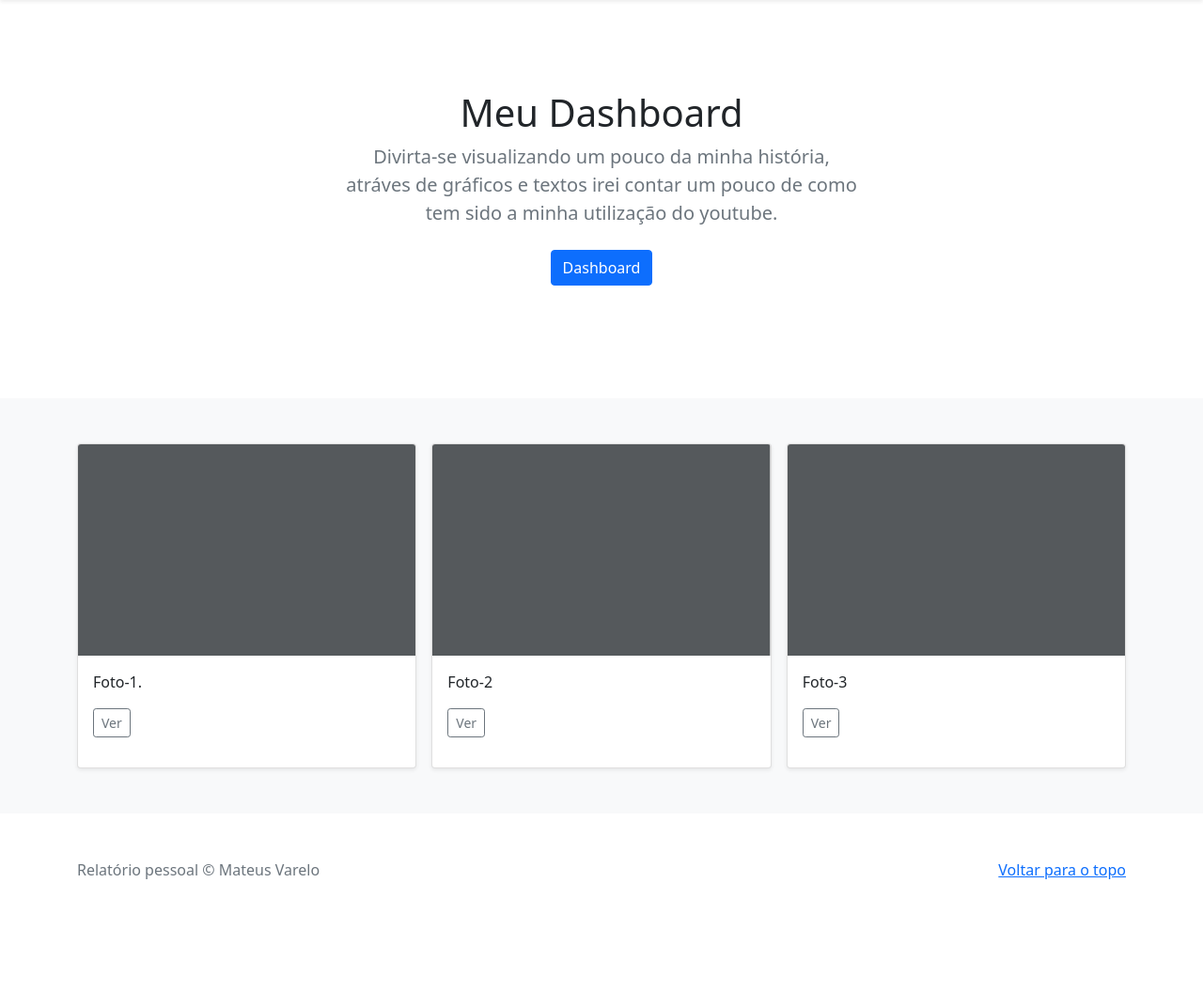
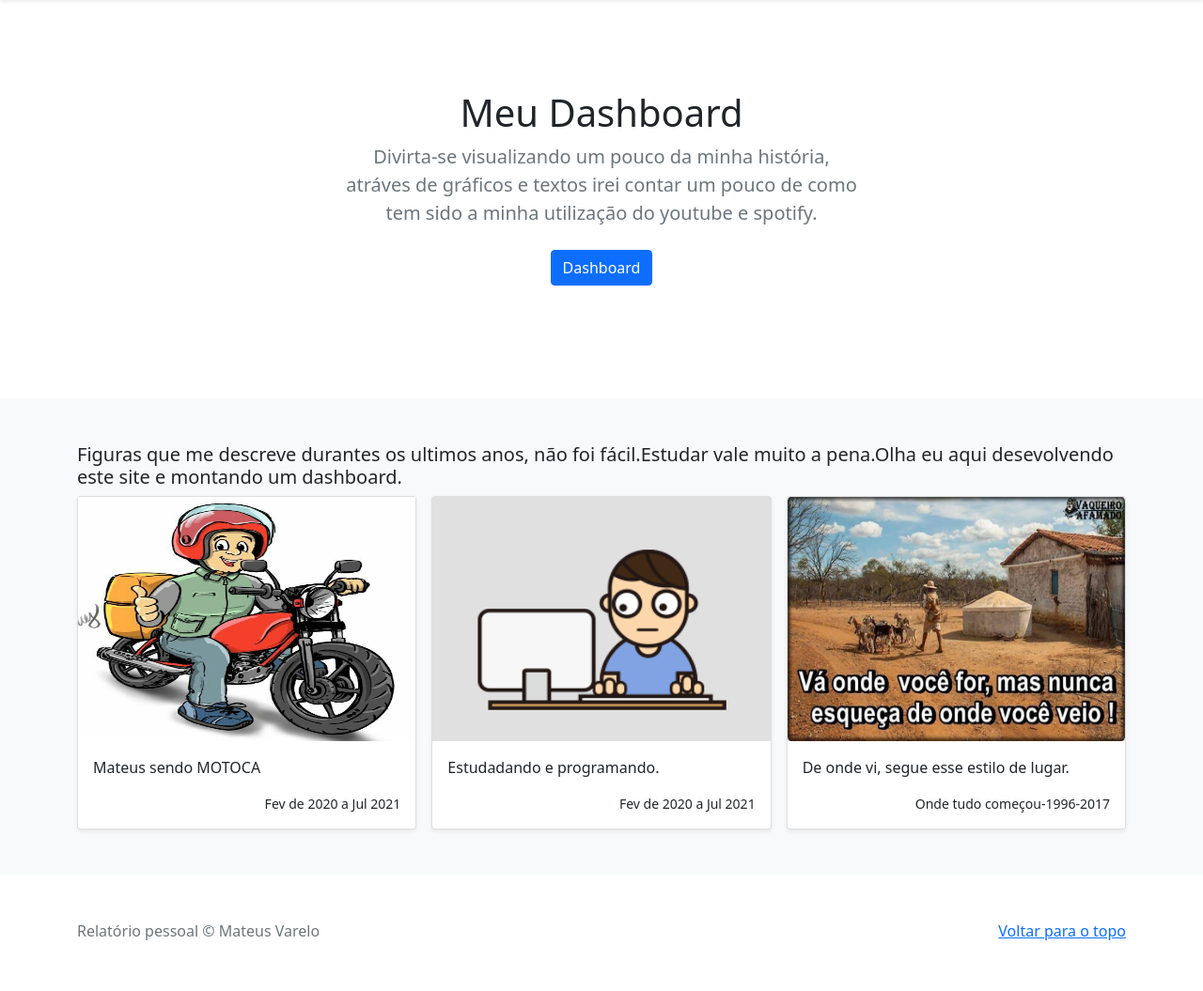
Before and after one commit to mateusvarelo/viz_web, a Flask app: page / in a window 1280 px wide. Shown: the part 56-1111 px from the top of the page at 94% size. Before the commit the page ends 992 px from the top, so only its background shows below. Run offline with Flask 3, Linux system fonts and the light colour scheme; some libraries are stand-ins or nearby versions.

Commit message:
Alterando fotos iniciais

```diff
--- a/app/controllers/routes.py
+++ b/app/controllers/routes.py
@@ -4,8 +4,6 @@ from flask import current_app as app
 
 
 @app.route("/", methods = ['GET'])
-
-
 def home():
     return render_template('home.html')
 
--- a/app/models/dashboard.py
+++ b/app/models/dashboard.py
@@ -25,10 +25,10 @@ def init_dashboard(server):
 
     dash_app.layout = html.Div(id='dash-container',
                                children=[
-    html.H1(children='Hello Dash'),
+    html.H1(children='DASHBOARD-MATEUS'),
 
     html.Div(children='''
-        Dash: A web application framework for Python.
+        Dash: Confira dados do Mateus em 4 gráficos sobre youtube e spotify .
     '''),
 
     dcc.Graph(
--- a/app/templates/home.html
+++ b/app/templates/home.html
@@ -85,72 +85,68 @@ filename = "css/bootstrap.min.css") }}" rel="stylesheet" integrity="sha384-KyZXE
     <div class="row py-lg-5">
       <div class="col-lg-6 col-md-8 mx-auto">
         <h1 class="fw-light">Meu Dashboard</h1>
-        <p class="lead text-muted">Divirta-se visualizando um pouco da minha história, atráves de gráficos e textos irei contar um pouco de como tem sido a minha utilização do youtube.</p>
+        <p class="lead text-muted">Divirta-se visualizando um pouco da minha história, atráves de gráficos e textos irei contar um pouco de como tem sido a minha utilização do youtube e spotify.</p>
         <p>
           <a href="{{url_for('/dashboard/')}}" class="btn btn-primary my-2">Dashboard</a>
         </p>
       </div>
     </div>
   </section>
-
   <div class="album py-5 bg-light">
     <div class="container">
-
+      <h5>  Figuras que me descreve durantes os ultimos anos, não foi fácil.Estudar vale muito a pena.Olha eu aqui desevolvendo este site e montando um dashboard.</h5>
       <div class="row row-cols-1 row-cols-sm-2 row-cols-md-3 g-3">
         <div class="col">
           <div class="card shadow-sm">
-            <svg class="bd-placeholder-img card-img-top" width="100%" height="225" xmlns="http://www.w3.org/2000/svg" role="img" aria-label="Placeholder: Thumbnail" preserveAspectRatio="xMidYMid slice" focusable="false"><title>Foto-1</title><rect width="100%" height="100%" fill="#55595c"/></svg>
-
+          <img  src="../static/img/motoca.jpg"   width="100%" height="260" >
             <div class="card-body">
-              <p class="card-text">Foto-1.</p>
+              <p class="card-text">Mateus sendo MOTOCA</p>
               <div class="d-flex justify-content-between align-items-center">
                 <div class="btn-group">
-                  <p>
-                    <a href = "{{ url_for('grafico_turno')}}" class="btn btn-sm btn-outline-secondary">Ver</a>
-                  </p>
-
                 </div>
-
-              </div>
-            </div>
-          </div>
-        </div>
-        <div class="col">
-          <div class="card shadow-sm">
-            <svg class="bd-placeholder-img card-img-top" width="100%" height="225" xmlns="http://www.w3.org/2000/svg" role="img" aria-label="Placeholder: Thumbnail" preserveAspectRatio="xMidYMid slice" focusable="false"><title>Foto-2</title><rect width="100%" height="100%" fill="#55595c"/></svg>
-
-            <div class="card-body">
-              <p class="card-text">Foto-2</p>
-              <div class="d-flex justify-content-between align-items-center">
-                <div class="btn-group">
-                  <p>
-                    <a href = "{{ url_for('grafico_turno')}}" class="btn btn-sm btn-outline-secondary">Ver</a>
-                  </p>
-
-                </div>
-
-              </div>
-            </div>
-          </div>
-        </div>
-        <div class="col">
-          <div class="card shadow-sm">
-            <svg class="bd-placeholder-img card-img-top" width="100%" height="225" xmlns="http://www.w3.org/2000/svg" role="img" aria-label="Placeholder: Thumbnail" preserveAspectRatio="xMidYMid slice" focusable="false"><title>Foto-3</title><rect width="100%" height="100%" fill="#55595c"/></svg>
-
-            <div class="card-body">
-              <p class="card-text">Foto-3</p>
-              <div class="d-flex justify-content-between align-items-center">
-                <div class="btn-group">
-                  <p>
-                    <a href = "{{ url_for('grafico_turno')}}" class="btn btn-sm btn-outline-secondary">Ver</a>
-                  </p>
-                </div>
-
+                <small>Fev de 2020 a Jul 2021</small>
               </div>
             </div>
           </div>
         </div>
 
+        <div class="col">
+
+          <div class="card shadow-sm">
+          <img  src="../static/img/homeoffic.gif"   width="100%" height="260" >
+
+
+            <div class="card-body">
+
+              <p class="card-text">Estudadando e programando.</p>
+              <div class="d-flex justify-content-between align-items-center">
+                <div class="btn-group">
+
+                </div>
+                <small>Fev de 2020 a Jul 2021</small>
+              </div>
+            </div>
+          </div>
+        </div>
+
+        <div class="col">
+
+          <div class="card shadow-sm">
+          <img  src="../static/img/deondevi.jpg"   width="100%" height="260" >
+
+
+            <div class="card-body">
+
+              <p class="card-text">De onde vi, segue esse estilo de lugar.</p>
+              <div class="d-flex justify-content-between align-items-center">
+                <div class="btn-group">
+
+                </div>
+                <small>Onde tudo começou-1996-2017 </small>
+              </div>
+            </div>
+          </div>
+        </div>
 
       </div>
     </div>
```
Also changed, not shown: app/models/dataframe.py (deleted, +0 -11 lines), app/models/dataset.py (+6 -6 lines), app/models/plotagem.py (+11 -1 lines), app/templates/grafico_turno.html (deleted, +0 -28 lines), app/static/img/deondevi.jpg (added), app/static/img/homeoffic.gif (added), app/static/img/motoca.jpg (added).
